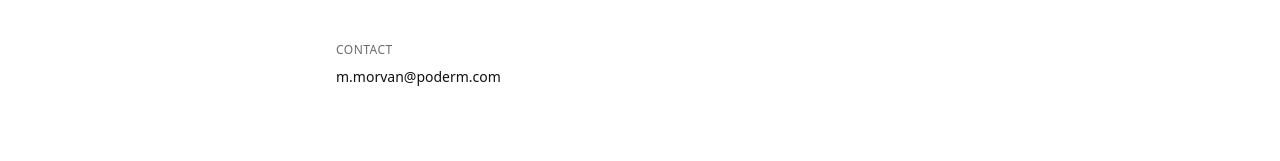
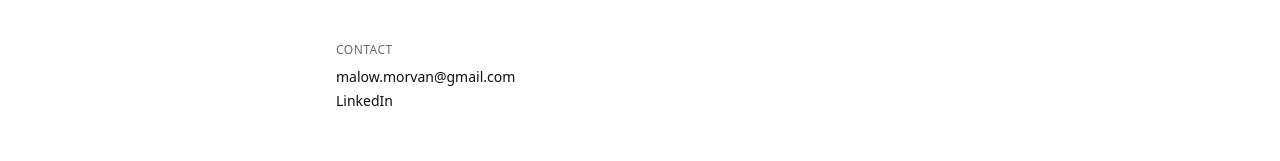
Before and after one commit to malowmorvan-ui/portfolio-site, a Next.js app: page /info in a window 1280 px wide. Shown: the part 437-598 px from the top of the page. Built offline with nearby package versions, Linux system fonts and the light colour scheme.

Commit message:
Contact et grille de medias

```diff
--- a/src/content/site-config.ts
+++ b/src/content/site-config.ts
@@ -27,9 +27,9 @@ export const siteConfig = {
   ],
 
   contact: {
-    email: "m.morvan@poderm.com",
+    email: "malow.morvan@gmail.com",
     instagram: "", // ex: "https://instagram.com/..."
-    linkedin: "", // ex: "https://linkedin.com/in/..."
+    linkedin: "https://www.linkedin.com/in/malow-morvan-5119b4207/",
   },
 
   footerCredits: "Site conçu et développé par Malow Morvan.",
```
